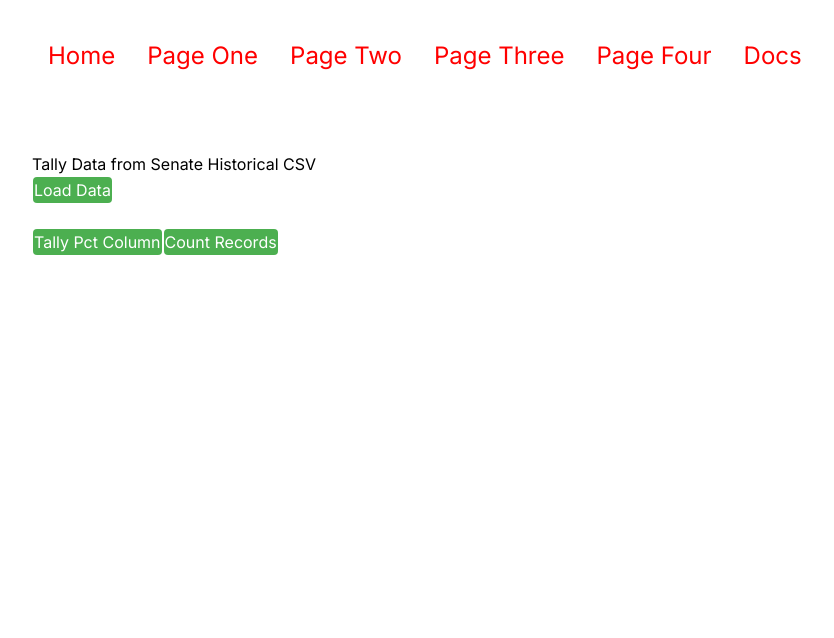
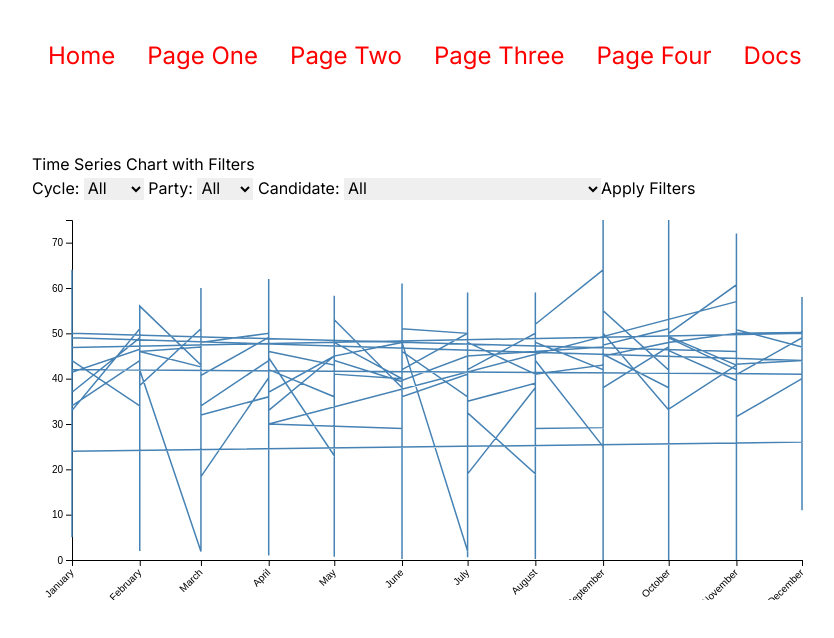
Before and after one commit to christine-iyer/next-jz, a Next.js app: page /docs in a window 1280 px wide. Shown: the top 638 px of the page, without its empty margins (8-842 px from the left). Built offline with nearby package versions, Linux system fonts and the light colour scheme.

Commit message:
d3 all messed up. refine tomorrow.

```diff
--- a/app/docs/page.tsx
+++ b/app/docs/page.tsx
@@ -1,88 +1,178 @@
 "use client";
 
-import React, { useState } from 'react';
+ import React, { useEffect, useRef, useState } from 'react';
+import * as d3 from 'd3';
 import Papa from 'papaparse';
-import { tidy, summarize, sum, n, mean,groupBy } from '@tidyjs/tidy';
-import styles from './page.module.css';
-const SenateTally = () => {
-  const [totalPct, setTotalPct] = useState(null);
-  const [recordCount, setRecordCount] = useState(null);
-  const [csvData, setCsvData] = useState(null); // Store the parsed CSV data
-const responseData = [
-  './senateHistorical.csv',
-  './senatePresent.csv',
-  './genericBallotPollsHistorical.csv']
-const getRandomFile=(arr)=> {
-  const randomIndex = Math.floor(Math.random()* arr.length)
-  return arr[randomIndex]
-}
-const randomFile = getRandomFile(responseData);
-  const handleFetchAndParse = () => {
-    // Fetch the CSV file from the public folder
-    fetch(getRandomFile(responseData))
+
+const TimeSeriesChart = () => {
+  const [data, setData] = useState([]);
+  const [filteredData, setFilteredData] = useState([]);
+  const [cycle, setCycle] = useState('All');
+  const [party, setParty] = useState('All');
+  const [candidate, setCandidate] = useState('All');
+
+  const svgRef = useRef();
+
+  useEffect(() => {
+    // Fetch and parse CSV file
+    fetch('./senateHistorical.csv')
       .then((response) => response.text())
       .then((csvData) => {
-        // Parse the CSV data using PapaParse
         Papa.parse(csvData, {
-          header: true, // Treat the first row as headers
+          header: true,
           skipEmptyLines: true,
-          complete: function (results) {
-            const data = results.data;
-            setCsvData(data); // Store the parsed data for reuse
-          },
-          error: function (error) {
-            console.error('Error parsing CSV:', error);
+          complete: (results) => {
+            const parsedData = results.data.map((d) => ({
+              ...d,
+              pct: parseFloat(d.pct) || 0,
+              end_date: new Date(d.end_date),
+            }));
+            setData(parsedData);
+            setFilteredData(parsedData); // Initially, set filteredData to all data
           },
         });
-      })
-      .catch((error) => console.error('Error fetching the file:', error));
+      });
+  }, []);
+
+  useEffect(() => {
+    // Draw the chart whenever data changes
+    drawChart(filteredData);
+  }, [filteredData]);
+
+  // Function to update the filtered data based on user input
+  const handleFilterChange = () => {
+    let updatedData = data;
+
+    // Filter by cycle
+    if (cycle !== 'All') {
+      updatedData = updatedData.filter((d) => d.cycle === cycle);
+    }
+
+    // Filter by party
+    if (party !== 'All') {
+      updatedData = updatedData.filter((d) => d.party === party);
+    }
+
+    // Filter by candidate
+    if (candidate !== 'All') {
+      updatedData = updatedData.filter((d) => d.candidate_name === candidate);
+    }
+
+    setFilteredData(updatedData);
   };
 
-  const handleCalculatePct = () => {
-    if (!csvData) {
-      alert('Please load the data first.');
-      return;
-    }
+  const drawChart = (data) => {
+    const svg = d3.select(svgRef.current);
+    svg.selectAll('*').remove(); // Clear previous chart
 
-    // Use tidy.js to tally the 'pct' column
-    const average = tidy(
-      csvData,
-      summarize({
-        totalPct: mean((d) => parseFloat(d.pct) || 0), // Sum the 'pct' column
-      })
-    );
+    const margin = { top: 20, right: 30, bottom: 40, left: 40 },
+      width = 800 - margin.left - margin.right,
+      height = 400 - margin.top - margin.bottom;
 
-    setTotalPct(average[0].totalPct);
-  };
+    // Parse the date and filter to months (from January to December)
+    const months = [...Array(12).keys()].map((d) => new Date(0, d));
 
-  const handleCountRecords = () => {
-    if (!csvData) {
-      alert('Please load the data first.');
-      return;
-    }
+    // Create the x scale (months)
+    const x = d3
+      .scaleTime()
+      .domain([new Date(0, 0), new Date(0, 11)])
+      .range([0, width]);
 
-    // Use tidy.js to count the number of records
-    const tally = tidy(
-      csvData,
-      groupBy('candidate_name', [, // Group by'state' column to count records per state
-      summarize({ recordCount: n(), // Count the number of rows
-      })])
-    );
+    // Create the y scale (pct)
+    const y = d3
+      .scaleLinear()
+      .domain([0, d3.max(data, (d) => d.pct) || 100])
+      .range([height, 0]);
 
-    setRecordCount(tally[0].recordCount);
+    // Line generator function
+    const line = d3
+      .line()
+      .x((d) => x(new Date(0, d.end_date.getMonth())))
+      .y((d) => y(d.pct));
+
+    // Append SVG and g element
+    svg
+      .attr('width', width + margin.left + margin.right)
+      .attr('height', height + margin.top + margin.bottom)
+      .append('g')
+      .attr('transform', `translate(${margin.left},${margin.top})`);
+
+    // X Axis
+    svg
+      .append('g')
+      .attr('transform', `translate(${margin.left},${height + margin.top})`)
+      .call(
+        d3
+          .axisBottom(x)
+          .tickFormat(d3.timeFormat('%B')) // Format the months
+          .ticks(12)
+      )
+      .selectAll('text')
+      .style('text-anchor', 'end')
+      .attr('dx', '-.8em')
+      .attr('dy', '.15em')
+      .attr('transform', 'rotate(-45)');
+
+    // Y Axis
+    svg
+      .append('g')
+      .attr('transform', `translate(${margin.left},${margin.top})`)
+      .call(d3.axisLeft(y));
+
+    // Plot the line
+    svg
+      .append('path')
+      .datum(data)
+      .attr('transform', `translate(${margin.left},${margin.top})`)
+      .attr('fill', 'none')
+      .attr('stroke', 'steelblue')
+      .attr('stroke-width', 1.5)
+      .attr('d', line);
   };
 
   return (
     <div>
-      <h2>Tally Data from Senate Historical CSV</h2>
-      <button className={styles.button} onClick={handleFetchAndParse}>Load Data</button>
-      <br /><br />
-      <button className={styles.button} onClick={handleCalculatePct} disabled={!csvData}>Tally Pct Column</button>
-      <button className={styles.button} onClick={handleCountRecords} disabled={!csvData}>Count Records</button>
-      {totalPct !== null && <p>Total Pct: {totalPct.toFixed(0)} %</p>}
-      {recordCount !== null && <p>Record Count: {recordCount}</p>}
+      <h2>Time Series Chart with Filters</h2>
+
+      {/* Filters */}
+      <div>
+        <label>Cycle: </label>
+        <select value={cycle} onChange={(e) => setCycle(e.target.value)}>
+          <option value="All">All</option>
+          {[...new Set(data.map((d) => d.cycle))].map((cycle, idx) => (
+            <option key={idx} value={cycle}>
+              {cycle}
+            </option>
+          ))}
+        </select>
+
+        <label> Party: </label>
+        <select value={party} onChange={(e) => setParty(e.target.value)}>
+          <option value="All">All</option>
+          {[...new Set(data.map((d) => d.party))].map((party, idx) => (
+            <option key={idx} value={party}>
+              {party}
+            </option>
+          ))}
+        </select>
+
+        <label> Candidate: </label>
+        <select value={candidate} onChange={(e) => setCandidate(e.target.value)}>
+          <option value="All">All</option>
+          {[...new Set(data.map((d) => d.candidate_name))].map((candidate, idx) => (
+            <option key={idx} value={candidate}>
+              {candidate}
+            </option>
+          ))}
+        </select>
+
+        <button onClick={handleFilterChange}>Apply Filters</button>
+      </div>
+
+      {/* Chart */}
+      <svg ref={svgRef}></svg>
     </div>
   );
 };
 
-export default SenateTally;
+export default TimeSeriesChart;
--- a/package.json
+++ b/package.json
@@ -12,6 +12,7 @@
     "@tanstack/react-table": "^8.20.5",
     "@tidyjs/tidy": "^2.5.2",
     "@uiw/react-color": "^2.3.0",
+    "d3": "^7.9.0",
     "next": "14.2.5",
     "papaparse": "^5.4.1",
     "react": "^18",
```
Also changed, not shown: 1 other file (tests, documents, lock files or other folders).
